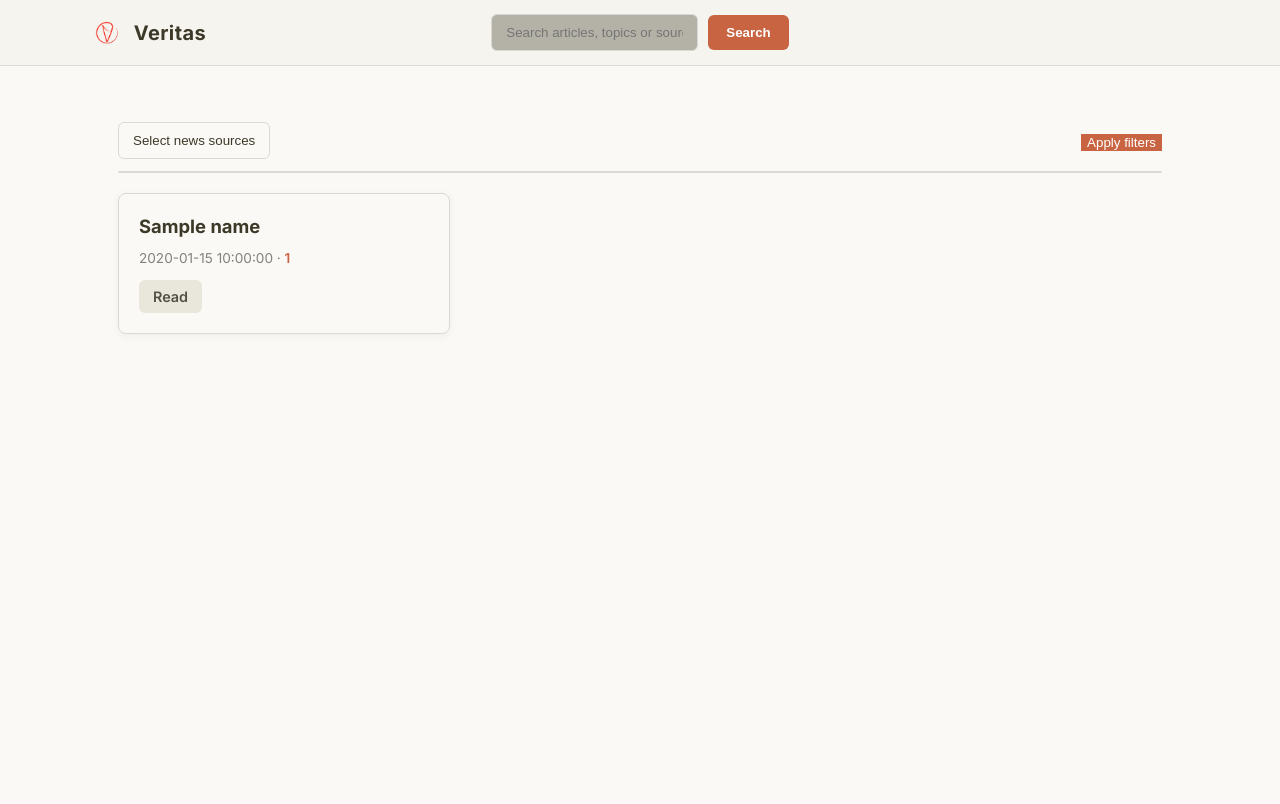
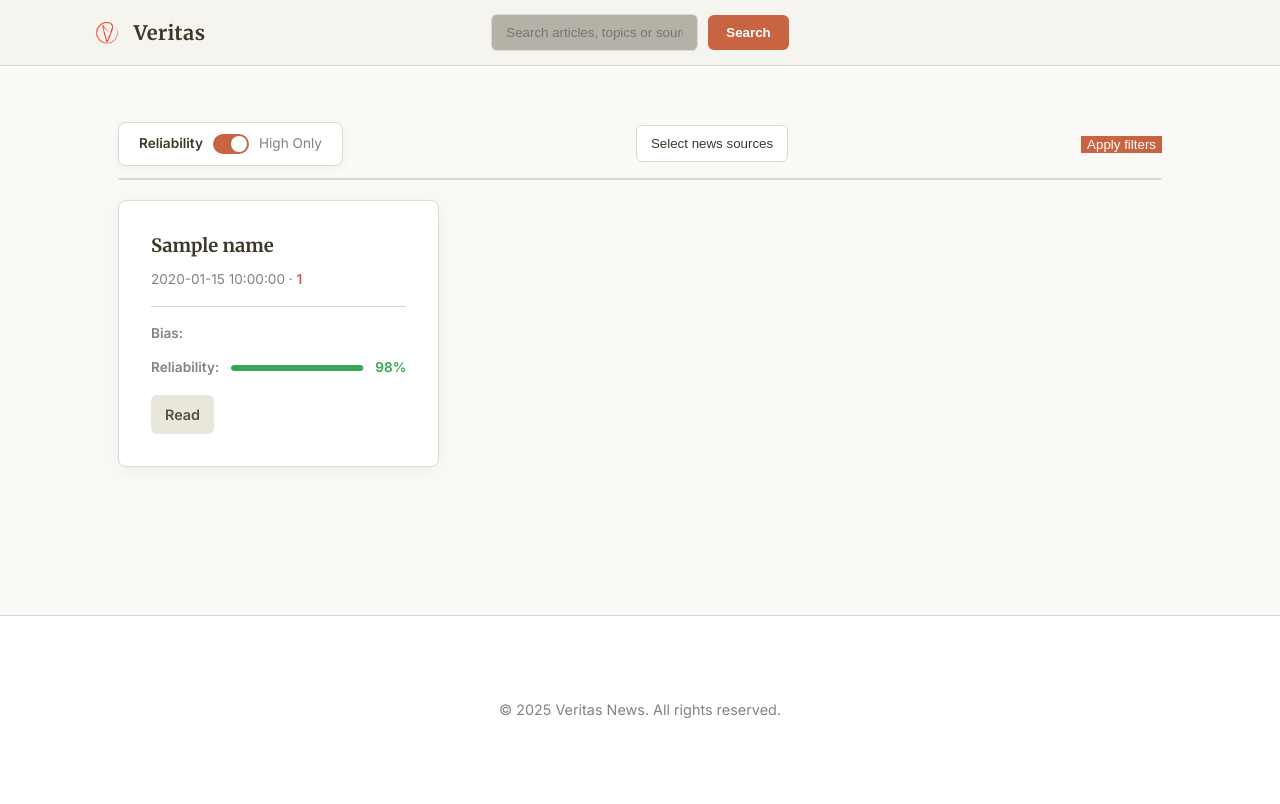
Before and after one commit to TeamAlphaCodeJr/Veritas, a Flask app: template templates/index.html in a window 1280 px wide. Before the commit the page ends 334 px from the top, so only its background shows below. Run offline with Flask 3, Linux system fonts and the light colour scheme; the template is opened without the code that fills it: most values are stand-ins (such as "Sample title", 1, 10 or a date in 2020).

Commit message:
lots of frontend

```diff
--- a/app.py
+++ b/app.py
@@ -1,13 +1,61 @@
 import pickle
+import threading
+import time
 from flask import Flask, render_template, request, session, redirect, url_for
+from fetch_articles import fetch_and_store_articles
 
 app = Flask(__name__)
 app.secret_key = 'secret'
 
 PICKLE_FILE = "articles.pkl"
 
+def background_fetch():
+    """Background thread to fetch articles every 15 minutes."""
+    while True:
+        print("Fetching new articles...")
+        try:
+            fetch_and_store_articles()
+        except Exception as e:
+            print(f"Error fetching articles: {e}")
+        time.sleep(900)  # Sleep for 15 minutes
+
+# Start background thread
+fetch_thread = threading.Thread(target=background_fetch, daemon=True)
+fetch_thread.start()
+
+
 RSS_ARR = ['Yahoo Finance', 'Wall Street Journal', 'CNBC', 'Fox News - Business', 'Financial Times - Markets', 'Bloomberg - Markets', 'Reuters - Business', 'Forbes - Business', 'Fox News - Politics', 'Bloomberg - Politics', 'Politico - Politics', 'The Hill', 'NPR - Politics', 'New York Times - Technology', 'Wired', 'The Verge', 'CNET', 'BBC - World', 'The Guardian - World', 'Al Jazeera - Top Stories', 'Reuters - World News', 'CNN - World', 'NPR - World', 'NPR - News', 'Washington Post - Opinions', 'USA Today - News', 'ABC News - Top Stories']
 
+# Bias Mapping
+SOURCE_BIAS = {
+    'Wall Street Journal': 'Right',
+    'Fox News - Business': 'Right',
+    'Fox News - Politics': 'Right',
+    'The Hill': 'Right',
+    'Forbes - Business': 'Right',
+    'New York Times - Technology': 'Left',
+    'Washington Post - Opinions': 'Left',
+    'The Guardian - World': 'Left',
+    'NPR - Politics': 'Left',
+    'NPR - World': 'Left',
+    'NPR - News': 'Left',
+    'CNN - World': 'Left',
+    'Politico - Politics': 'Left',
+    'The Verge': 'Left',
+    'Wired': 'Left',
+    'BBC - World': 'Center',
+    'Al Jazeera - Top Stories': 'Center',
+    'Reuters - World News': 'Center',
+    'Reuters - Business': 'Center',
+    'USA Today - News': 'Center',
+    'ABC News - Top Stories': 'Center',
+    'CNBC': 'Center',
+    'Yahoo Finance': 'Center',
+    'Bloomberg - Markets': 'Center',
+    'Bloomberg - Politics': 'Center',
+    'Financial Times - Markets': 'Center',
+    'CNET': 'Center'
+}
 
 def load_articles():
     try:
@@ -30,7 +78,8 @@ def index():
     paginated_articles = articles[start:end]
 
     return render_template('index.html', articles=paginated_articles, page=page,
-                           total_pages=(total_articles // per_page) + 1, sources = RSS_ARR, allowed = session.get('sources', RSS_ARR))
+                           total_pages=(total_articles // per_page) + 1, sources=RSS_ARR,
+                           allowed=session.get('sources', RSS_ARR), source_bias=SOURCE_BIAS)
 
 @app.route('/choose', methods=['POST'])
 def choose():
@@ -45,7 +94,7 @@ def search():
 
     results = [article for article in articles if query.lower() in article[1].title.lower()]
 
-    return render_template('search_results.html', articles=results, query=query)
+    return render_template('search_results.html', articles=results, query=query, source_bias=SOURCE_BIAS)
 
 
 if __name__ == '__main__':
--- a/static/style.css
+++ b/static/style.css
@@ -1,6 +1,5 @@
 /* General Styles */
 :root {
-    /* Any extra variables if needed */
     --card-elev: 0 2px 8px rgba(0, 0, 0, 0.05);
 }
 
@@ -14,10 +13,15 @@ html, body {
 
 body {
     margin: 0;
-    font-family: Inter, system-ui, -apple-system, 'Segoe UI', Roboto, 'Helvetica Neue', Arial;
+    font-family: 'Inter', sans-serif;
     background: var(--background);
     color: var(--foreground);
     -webkit-font-smoothing: antialiased;
+    line-height: 1.6;
+}
+
+h1, h2, h3, .brand, .card-title, .results-heading {
+    font-family: 'Merriweather', serif;
 }
 
 .container {
@@ -139,7 +143,7 @@ body {
 }
 
 .panel.show-collapse {
-    max-height: 800px; /* Increased to fit content */
+    max-height: 800px;
     padding: 16px;
 }
 
@@ -227,6 +231,7 @@ body {
 
 .btn.ghost:hover {
     background: var(--secondary);
+    color: var(--foreground); /* Ensure visibility */
 }
 
 .btn.accent {
@@ -243,15 +248,15 @@ body {
 .articles .grid {
     display: grid;
     grid-template-columns: repeat(auto-fill, minmax(300px, 1fr));
-    gap: 24px;
+    gap: 40px;
 }
 
 .card {
     background: var(--card);
     border: 1px solid var(--border);
     border-radius: 8px;
-    padding: 20px;
-    box-shadow: var(--card-elev);
+    padding: 32px;
+    box-shadow: 0 4px 20px rgba(0,0,0,0.05);
     transform: translateY(0);
     transition: transform .2s ease, box-shadow .2s ease;
     color: var(--card-foreground);
@@ -259,7 +264,7 @@ body {
 
 .card:hover {
     transform: translateY(-4px);
-    box-shadow: 0 8px 24px rgba(0, 0, 0, 0.08);
+    box-shadow: 0 12px 30px rgba(0, 0, 0, 0.08);
 }
 
 .card-title {
@@ -363,3 +368,205 @@ body {
         align-items: stretch;
     }
 }
+
+/* Footer */
+.site-footer {
+    background: var(--card);
+    border-top: 1px solid var(--border);
+    padding: 40px 0;
+    margin-top: 60px;
+    text-align: center;
+    color: var(--muted-foreground);
+    font-size: 0.9rem;
+}
+
+/* Dashboard & Metrics */
+.dashboard-summary {
+    display: flex;
+    align-items: center;
+    gap: 24px;
+    background: var(--card);
+    padding: 10px 20px;
+    border-radius: 8px;
+    border: 1px solid var(--border);
+    box-shadow: var(--card-elev);
+}
+
+.dash-item {
+    display: flex;
+    align-items: center;
+    gap: 10px;
+}
+
+.dash-label {
+    font-size: 0.85rem;
+    font-weight: 600;
+    color: var(--foreground);
+}
+
+.dash-value {
+    font-size: 0.85rem;
+    color: var(--muted-foreground);
+}
+
+/* Bias Slider Placeholder */
+.bias-slider-container {
+    display: flex;
+    align-items: center;
+    gap: 8px;
+}
+
+.bias-range {
+    -webkit-appearance: none;
+    width: 80px;
+    height: 4px;
+    background: var(--border);
+    border-radius: 2px;
+    outline: none;
+}
+
+.bias-range::-webkit-slider-thumb {
+    -webkit-appearance: none;
+    width: 12px;
+    height: 12px;
+    border-radius: 50%;
+    background: var(--primary);
+    cursor: pointer;
+}
+
+.bias-mark {
+    font-size: 0.75rem;
+    font-weight: 700;
+    color: var(--muted-foreground);
+}
+
+/* Toggle Switch */
+.switch {
+    position: relative;
+    display: inline-block;
+    width: 36px;
+    height: 20px;
+}
+
+.switch input {
+    opacity: 0;
+    width: 0;
+    height: 0;
+}
+
+.slider {
+    position: absolute;
+    cursor: pointer;
+    top: 0;
+    left: 0;
+    right: 0;
+    bottom: 0;
+    background-color: var(--input);
+    transition: .4s;
+}
+
+.slider:before {
+    position: absolute;
+    content: "";
+    height: 16px;
+    width: 16px;
+    left: 2px;
+    bottom: 2px;
+    background-color: white;
+    transition: .4s;
+}
+
+input:checked + .slider {
+    background-color: var(--primary);
+}
+
+input:checked + .slider:before {
+    transform: translateX(16px);
+}
+
+.slider.round {
+    border-radius: 34px;
+}
+
+.slider.round:before {
+    border-radius: 50%;
+}
+
+/* Card Metrics */
+.card-metrics {
+    margin: 16px 0;
+    padding-top: 16px;
+    border-top: 1px solid var(--border);
+    display: flex;
+    flex-direction: column;
+    gap: 12px;
+}
+
+.metric-bias, .metric-reliability {
+    display: flex;
+    align-items: center;
+    gap: 10px;
+    font-size: 0.85rem;
+}
+
+.metric-label {
+    font-weight: 600;
+    color: var(--muted-foreground);
+    min-width: 70px;
+}
+
+.bias-tag {
+    padding: 4px 10px;
+    border-radius: 4px;
+    font-weight: 600;
+    font-size: 0.8rem;
+    text-transform: uppercase;
+    letter-spacing: 0.5px;
+}
+
+.bias-tag.left {
+    background-color: #e8f0fe;
+    color: #1a73e8;
+}
+
+.bias-tag.center {
+    background-color: #f1f3f4;
+    color: #5f6368;
+}
+
+.bias-tag.right {
+    background-color: #fce8e6;
+    color: #c5221f;
+}
+
+.progress-bar {
+    flex-grow: 1;
+    height: 6px;
+    background-color: var(--secondary);
+    border-radius: 3px;
+    overflow: hidden;
+}
+
+.progress-fill {
+    height: 100%;
+    background-color: #34a853; /* Green for high reliability */
+    border-radius: 3px;
+}
+
+.reliability-score {
+    font-weight: 600;
+    color: #34a853;
+}
+
+@media (max-width: 760px) {
+    .dashboard-summary {
+        flex-direction: column;
+        align-items: flex-start;
+        width: 100%;
+        gap: 16px;
+    }
+    .dash-item {
+        width: 100%;
+        justify-content: space-between;
+    }
+}
--- a/static/themes.css
+++ b/static/themes.css
@@ -1,41 +1,34 @@
 :root {
-    /* Primary Theme Colors */
     --background: #faf9f5;
     --foreground: #3d3929;
     --primary: #c96442;
     --primary-foreground: #ffffff;
 
-    /* Secondary & Accent Colors */
     --secondary: #e9e6dc;
     --secondary-foreground: #535146;
     --accent: #e9e6dc;
     --accent-foreground: #28261b;
 
-    /* UI Component Colors */
-    --card: #faf9f5;
+    --card: #ffffff;
     --card-foreground: #141413;
     --popover: #ffffff;
     --popover-foreground: #28261b;
     --muted: #ede9de;
     --muted-foreground: #83827d;
 
-    /* Utility & Form Colors */
     --border: #dad9d4;
     --input: #b4b2a7;
     --ring: #c96442;
 
-    /* Status & Feedback Colors */
     --destructive: #141413;
     --destructive-foreground: #ffffff;
 
-    /* Chart & Visualization Colors */
     --chart-1: #b05730;
     --chart-2: #9c87f5;
     --chart-3: #ded8c4;
     --chart-4: #dbd3f0;
     --chart-5: #b4552d;
 
-    /* Sidebar & Navigation Colors */
     --sidebar-background: #f5f4ee;
     --sidebar-foreground: #3d3d3a;
     --sidebar-primary: #c96442;
--- a/templates/base.html
+++ b/templates/base.html
@@ -5,7 +5,7 @@
     <meta name="viewport" content="width=device-width, initial-scale=1">
     <link rel="preconnect" href="https://fonts.googleapis.com">
     <link rel="preconnect" href="https://fonts.gstatic.com" crossorigin>
-    <link href="https://fonts.googleapis.com/css2?family=Inter:wght@300;400;600;700;800&display=swap" rel="stylesheet">
+    <link href="https://fonts.googleapis.com/css2?family=Inter:wght@300;400;500;600;700&family=Merriweather:ital,wght@0,300;0,400;0,700;0,900;1,300;1,400;1,700&display=swap" rel="stylesheet">
     <link rel="stylesheet" href="{{ url_for('static', filename='themes.css') }}">
     <link rel="stylesheet" href="{{ url_for('static', filename='style.css') }}">
     <link rel="icon" type="image/png" href="{{ url_for('static', filename='Veritasnews.png') }}?v=2">
@@ -29,6 +29,11 @@
         {% block content %}{% endblock %}
     </div>
 </main>
+<footer class="site-footer">
+    <div class="container">
+        <p>&copy; 2025 Veritas News. All rights reserved.</p>
+    </div>
+</footer>
 <script>
     document.addEventListener('click', function(e) {
         if (e.target.matches('.control-toggle')) {
--- a/templates/index.html
+++ b/templates/index.html
@@ -4,6 +4,16 @@
 <section class="controls">
     <form method="POST" action="/choose">
         <div class="controls-top">
+            <div class="dashboard-summary">
+                <div class="dash-item">
+                    <span class="dash-label">Reliability</span>
+                    <label class="switch">
+                        <input type="checkbox" checked disabled>
+                        <span class="slider round"></span>
+                    </label>
+                    <span class="dash-value">High Only</span>
+                </div>
+            </div>
             <button type="button" class="control-toggle" data-target="#sourcesPanel">Select news sources</button>
             <div class="controls-actions">
                 <button class="btn accent" type="submit">Apply filters</button>
@@ -44,6 +54,22 @@
             <div class="card-content">
                 <h3 class="card-title"><a href="{{ article[1].link }}" target="_blank">{{ article[1].title }}</a></h3>
                 <div class="meta">{{ article[1].published }} &middot; <span class="source">{{ article[0] }}</span></div>
+
+                <div class="card-metrics">
+                    <div class="metric-bias">
+                        <span class="metric-label">Bias:</span>
+                        {% set bias = source_bias.get(article[0], 'Center') %}
+                        <span class="bias-tag {{ bias.lower() }}">{{ bias }}</span>
+                    </div>
+                    <div class="metric-reliability">
+                        <span class="metric-label">Reliability:</span>
+                        <div class="progress-bar">
+                            <div class="progress-fill" style="width: 98%"></div>
+                        </div>
+                        <span class="reliability-score">98%</span>
+                    </div>
+                </div>
+
                 <a class="read-more" href="{{ article[1].link }}" target="_blank">Read</a>
             </div>
         </article>
```
Also changed, not shown: fetch_articles.py (+19 -10 lines), templates/search_results.html (+16 -0 lines), 1 other file.
